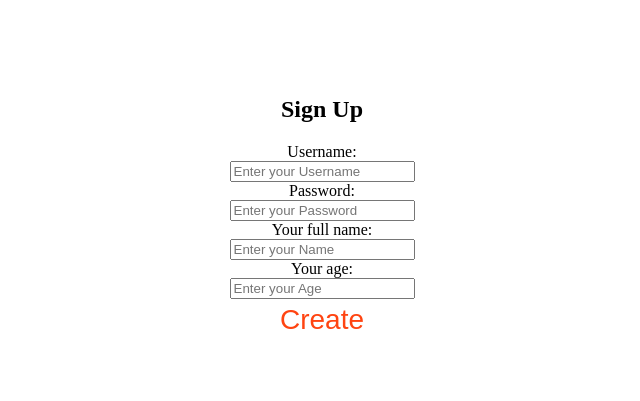
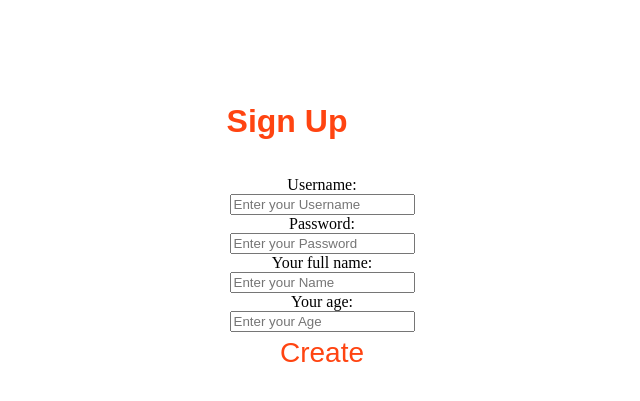
Before and after one commit to KasperMikkelsen/hej, a PHP site: page /createUser.php in a window 1280 px wide. Shown: the top 401 px of the page, without its empty margins (318-958 px from the left). Run offline with PHP 8.4, Linux system fonts and the light colour scheme.

Commit message:
style changes

```diff
--- a/kode/style.css
+++ b/kode/style.css
@@ -37,12 +37,11 @@
     background-color: #5F9EA0;
 }
 
-<<<<<<< HEAD
 input [type="text"] {
     background-color: #ff0000;
     color: #ff0000;
 }
-=======
+
 h2 {
     text-align: center;
     margin-right: 70px;
@@ -79,5 +78,3 @@ input[text], input[password] {
     border: 1px solid #ccc;
     box-sizing: border-box;
 }
-
->>>>>>> 14f50e8363fa405342c3ec0877aebd51fb3b4869
```
